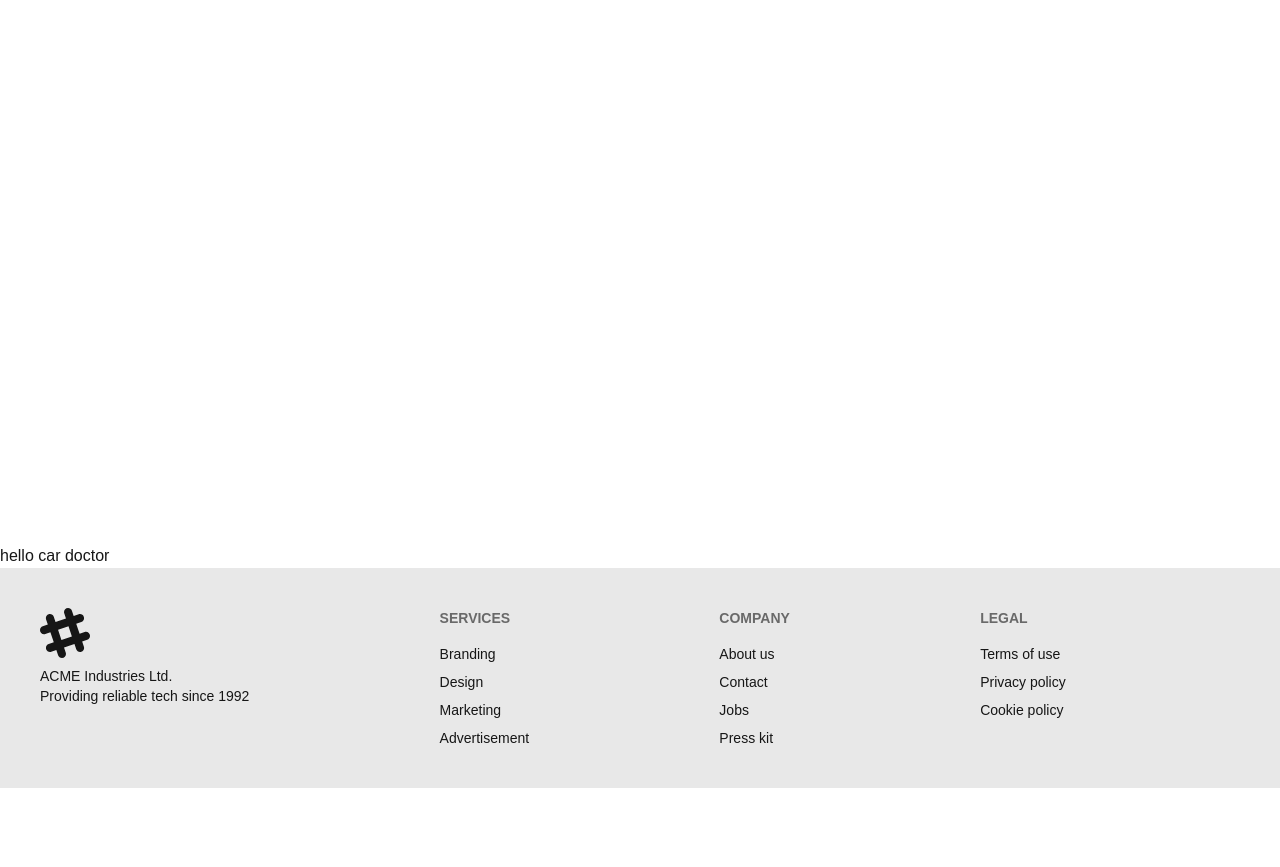
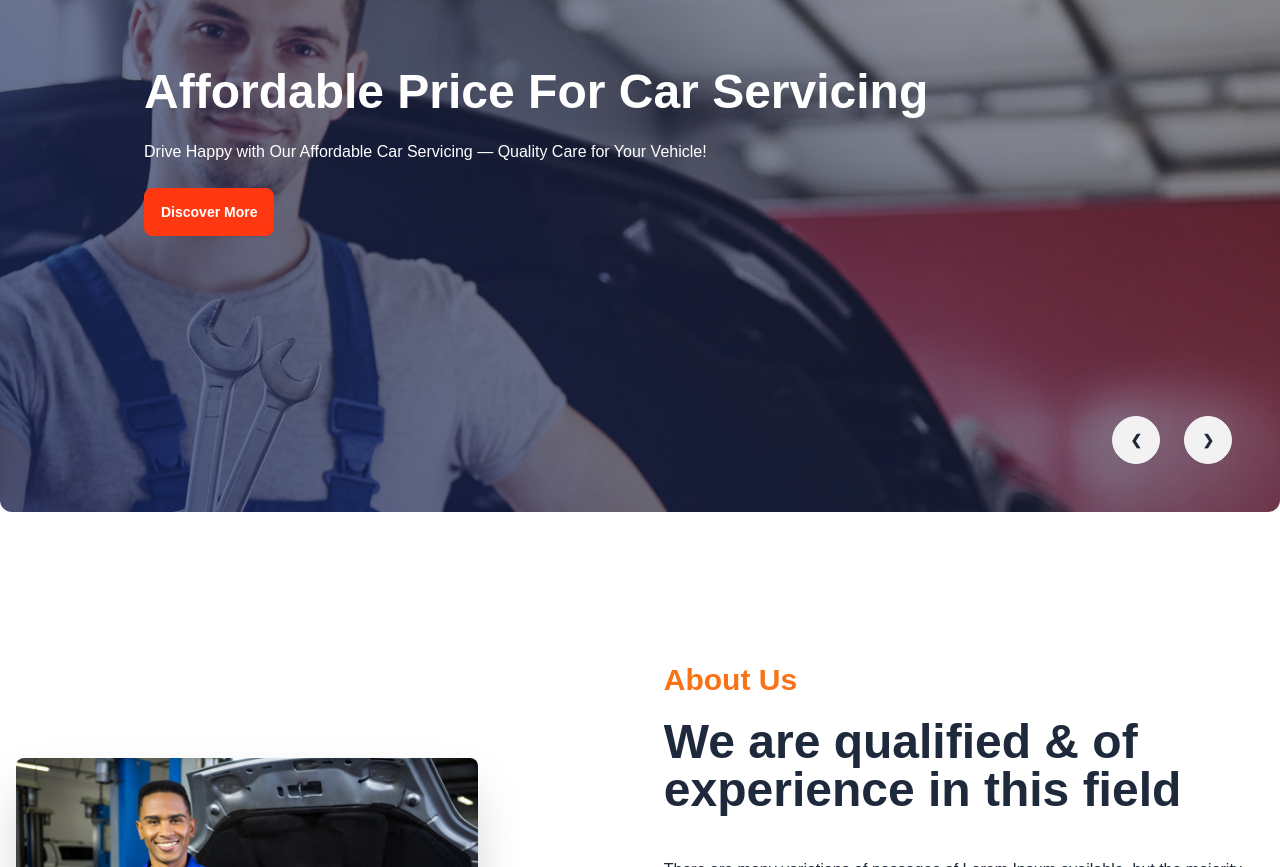
Before and after one commit to fariarahman93/car-doctor-website-by-faria-rahman, a Next.js app: page / in a window 1280 px wide. Shown: the part 353-1220 px from the top of the page. Before the commit the page ends 1141 px from the top, so only its background shows below. Built offline with nearby package versions, Linux system fonts and the light colour scheme.

Commit message:
added banner and about

```diff
--- a/src/app/layout.js
+++ b/src/app/layout.js
@@ -15,13 +15,13 @@
 });
 
 export const metadata = {
-  title: "Create Next App",
-  description: "Generated by create next app",
+  title: "Car Doctor",
+  description: "Car Repairing Workshop",
 };
 
 export default function RootLayout({ children }) {
   return (
-    <html lang="en" data-theme="carDoctorTheme">
+    <html lang="en" data-theme="carDoctorTheme" >
       <body
         className={`${geistSans.variable} ${geistMono.variable} antialiased`}
       >
--- a/src/app/page.js
+++ b/src/app/page.js
@@ -8,7 +8,7 @@
 
         <Homepage></Homepage>
 
-        hello car doctor
+
       </main>
 
 
--- /dev/null
+++ b/src/components/Homepage/About.jsx
@@ -0,0 +1,23 @@
+import React from "react";
+import Image from "next/image";
+const About = () => {
+  return (
+    <div className="hero min-h-screen text-slate-800">
+    <div className="hero-content flex-col lg:flex-row">
+        <div className='lg:w-1/2 relative'>
+            <Image width={1000} height={1000} alt='Person image' src={'/assets/images/about_us/person.jpg'} className="w-3/4 rounded-lg shadow-2xl" />
+            <Image width={1000} height={1000} alt='Part image' src={'/assets/images/about_us/parts.jpg'} className="w-1/2 absolute right-5 top-1/2 rounded-lg border-8 border-white shadow-2xl" />
+        </div>
+        <div className='lg:w-1/2 space-y-5 p-4'>
+            <h3 className='text-3xl text-orange-500 font-bold'>About Us</h3>
+            <h1 className="text-5xl font-bold">We are qualified & of experience in this field</h1>
+            <p className="py-6">There are many variations of passages of Lorem Ipsum available, but the majority have suffered alteration in some form, by injected humour, or randomised words which do not look even slightly believable. </p>
+            <p className="py-6">There are many variations of passages of Lorem Ipsum available, but the majority have suffered alteration in some form, by injected humour, or randomised words which do not look even slightly believable. </p>
+            <button className="btn btn-primary">Get More Info</button>
+        </div>
+    </div>
+</div>
+  );
+};
+
+export default About;
--- /dev/null
+++ b/src/components/Homepage/Banner.jsx
@@ -0,0 +1,70 @@
+import React from "react";
+
+const Banner = () => {
+  return (
+    <div className="container mx-auto text-white">
+      <div className="carousel  w-full mt-12">
+        {banners.map((banner, index) => (
+          <div
+          style={{
+            backgroundImage: `linear-gradient(45deg,rgba(7,25,82,0.7), rgba(0,0,0,0.3)), url(/assets/images/banner/${index+1}.jpg)`,
+          }}
+            key={index}
+            id={`slide${index+1}`}
+            className="carousel-item relative w-full bg-top bg-no-repeat h-[90vh] rounded-xl"
+          >
+            <div className="h-full w-full flex items-center pl-36">
+              <div className="space-y-6">
+              <h1 className="text-5xl font-bold">{banner.title}</h1>
+              <p>{banner.description}</p>
+              <button className="btn btn-primary mr-4">Discover More</button>
+
+              </div>
+            </div>
+            <div className="absolute flex justify-between transform bottom-12 right-12">
+              <a href={banner.prev} className="btn btn-circle mr-6">
+                ❮
+              </a>
+              <a href={banner.next} className="btn btn-circle">
+                ❯
+              </a>
+            </div>
+          </div>
+        ))}
+      </div>
+    </div>
+  );
+};
+
+const banners = [
+  {
+    title: "Affordable Price For Car Servicing",
+    description:
+      "Drive Happy with Our Affordable Car Servicing — Quality Care for Your Vehicle!",
+    next: "#slide2",
+    prev: "#slide4",
+  },
+  {
+    title: "Affordable Price For Car Servicing",
+    description:
+      "Drive Happy with Our Affordable Car Servicing — Quality Care for Your Vehicle!",
+    next: "#slide3",
+    prev: "#slide1",
+  },
+  {
+    title: "Affordable Price For Car Servicing",
+    description:
+      "Drive Happy with Our Affordable Car Servicing — Quality Care for Your Vehicle!",
+    next: "#slide4",
+    prev: "#slide2",
+  },
+  {
+    title: "Affordable Price For Car Servicing",
+    description:
+      "Drive Happy with Our Affordable Car Servicing — Quality Care for Your Vehicle!",
+    next: "#slide1",
+    prev: "#slide3",
+  },
+];
+
+export default Banner;
--- a/src/components/Homepage/Homepage.jsx
+++ b/src/components/Homepage/Homepage.jsx
@@ -1,9 +1,12 @@
 import React from 'react';
+import Banner from './Banner';
+import About from './About';
 
 const Homepage = () => {
     return (
-        <div className='h-screen'>
-            homepage
+        <div className='bg-white'>
+            <Banner></Banner>
+            <About></About>
         </div>
     );
 };
--- a/tailwind.config.js
+++ b/tailwind.config.js
@@ -20,15 +20,20 @@
     themes: [
       {
         carDoctorTheme: {
-          "primary": "#FF3811",
-          "secondary": "#f6d860",
-          "accent": "#37cdbe",
-          "neutral": "#3d4451",
-          "base-100": "#ffffff",
+          ...require("daisyui/src/theming/themes")["light"],
+          primary: "#FF3811",
+          secondary: "teal",
+
+          ".btn-primary": {
+            "color" : "#fff"
+          },
+
+          ".btn-outline.btn-primary:hover": {
+            "color" : "#fff"
+          },
         },
       },
       "dark",
-      "cupcake",
     ],
   },
 };
```
